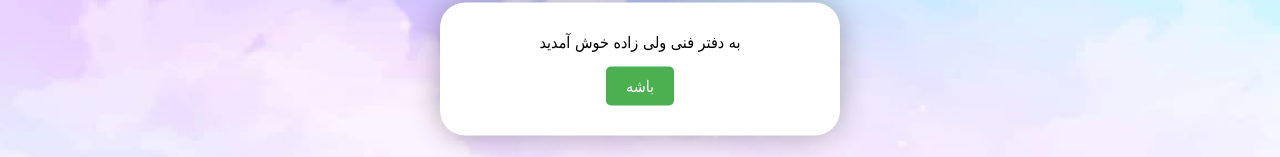
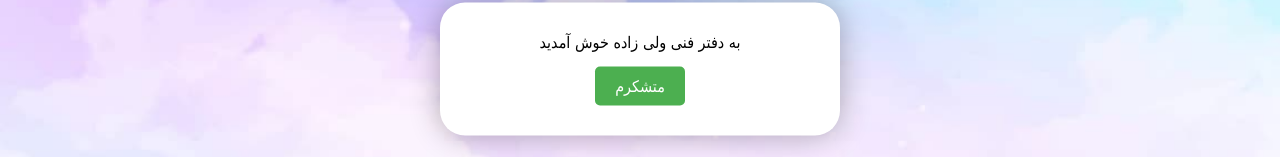
Before and after one commit to vgeoffice/vgeoffice.github.io, a plain HTML site: page index.html in a window 1280 px wide. Shown: the part 331-488 px from the top of the page. Drawn offline with Linux system fonts and the light colour scheme.

Commit message:
Update index.html

```diff
--- a/index.html
+++ b/index.html
@@ -161,7 +161,7 @@
 <body>
   <div class="popup" id="popup">
     <p>به دفتر فنی ولی زاده خوش آمدید</p>
-    <button onclick="closePopup()">باشه</button>
+    <button onclick="closePopup()">متشکرم</button>
   </div>
 
   <div class="container" id="mainContent">
```
